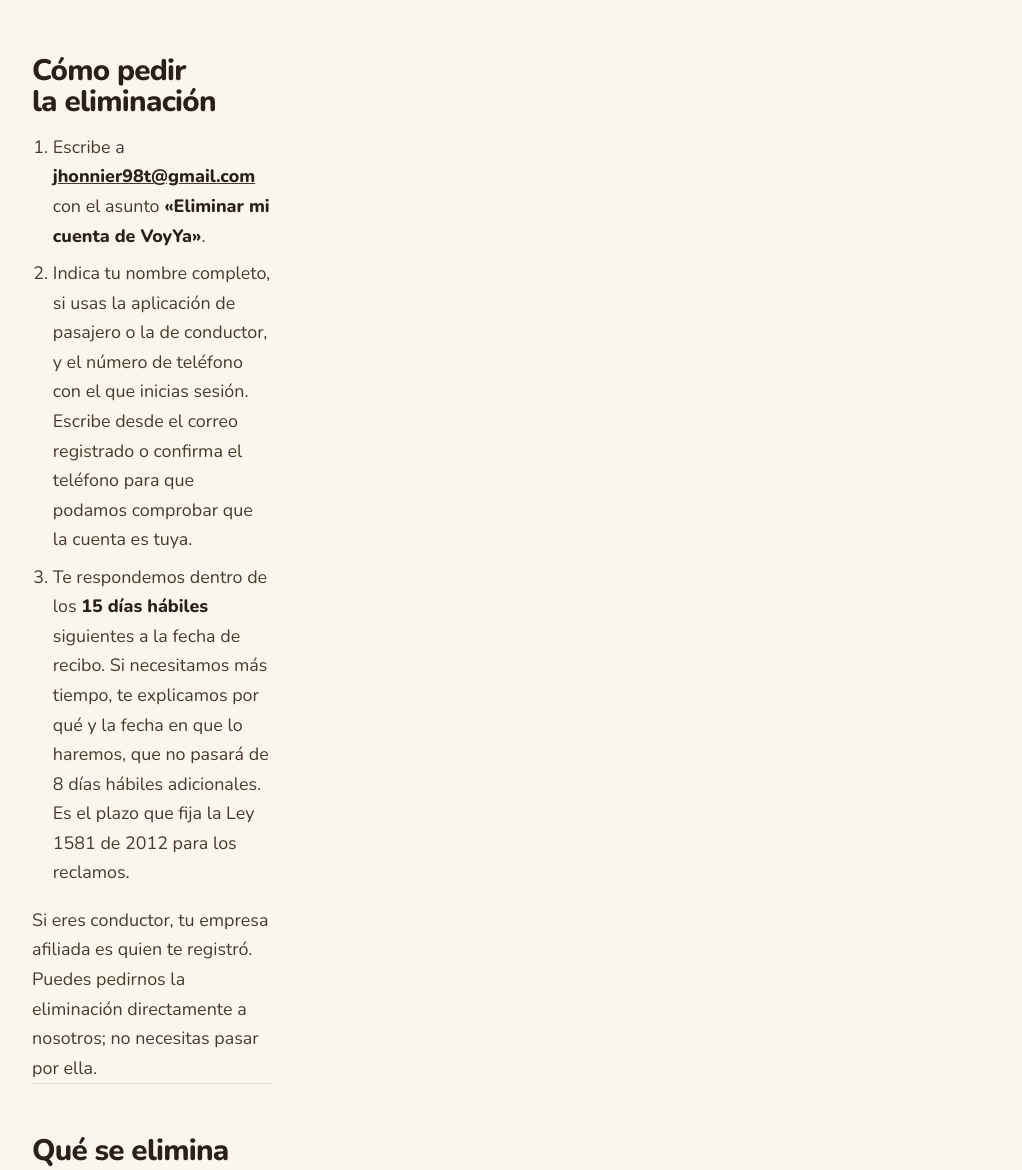
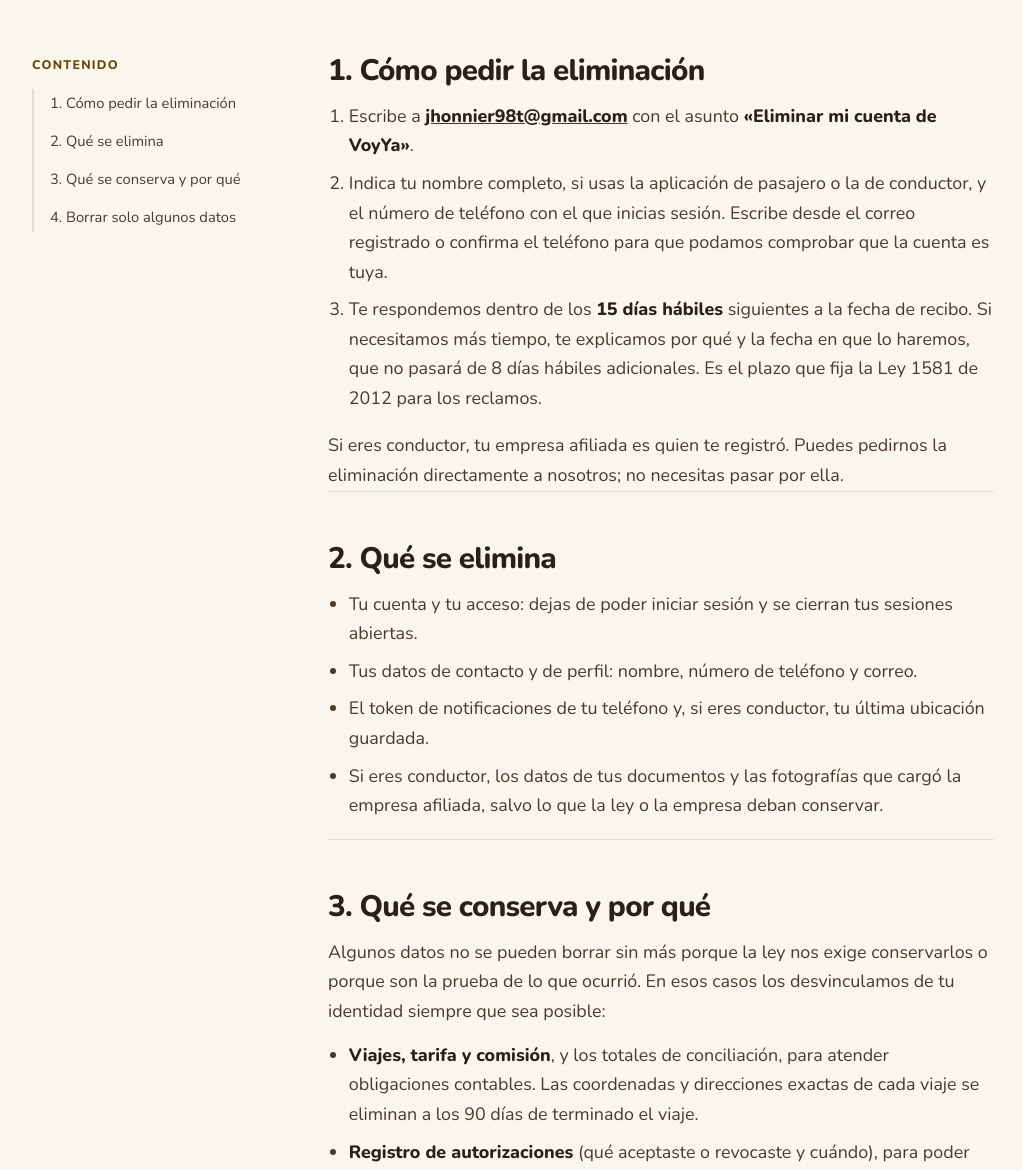
Before and after one commit to VoyYaa/voyya-page, a plain HTML site: page delete-account.html in a window 1280 px wide. Shown: the part 540-1710 px from the top of the page, without its empty margins (48-1070 px from the left). Drawn offline with nearby package versions, Linux system fonts and the light colour scheme.

Commit message:
fix(legal): add table of contents to the account deletion page so it fills the layout
Co-Authored-By: Claude Sonnet 5.5 <noreply@anthropic.com>

```diff
--- a/delete-account.html
+++ b/delete-account.html
@@ -56,9 +56,19 @@
         </div>
 
         <div class="legal-layout">
+          <nav class="legal-toc" aria-label="Contenido del documento">
+            <p class="legal-toc-label">Contenido</p>
+            <ol>
+              <li><a href="#pasos">1. Cómo pedir la eliminación</a></li>
+              <li><a href="#se-elimina">2. Qué se elimina</a></li>
+              <li><a href="#se-conserva">3. Qué se conserva y por qué</a></li>
+              <li><a href="#solo-datos">4. Borrar solo algunos datos</a></li>
+            </ol>
+          </nav>
+
           <div class="legal-body">
             <section class="legal-section" id="pasos">
-              <h2>Cómo pedir la eliminación</h2>
+              <h2>1. Cómo pedir la eliminación</h2>
               <ol>
                 <li>
                   Escribe a
@@ -92,7 +102,7 @@
             </section>
 
             <section class="legal-section" id="se-elimina">
-              <h2>Qué se elimina</h2>
+              <h2>2. Qué se elimina</h2>
               <ul>
                 <li>
                   Tu cuenta y tu acceso: dejas de poder iniciar sesión y se
@@ -115,7 +125,7 @@
             </section>
 
             <section class="legal-section" id="se-conserva">
-              <h2>Qué se conserva y por qué</h2>
+              <h2>3. Qué se conserva y por qué</h2>
               <p>
                 Algunos datos no se pueden borrar sin más porque la ley nos
                 exige conservarlos o porque son la prueba de lo que ocurrió.
@@ -148,7 +158,7 @@
             </section>
 
             <section class="legal-section" id="solo-datos">
-              <h2>Quiero borrar solo algunos datos</h2>
+              <h2>4. Quiero borrar solo algunos datos</h2>
               <p>
                 No tienes que eliminar toda la cuenta. Si prefieres que
                 corrijamos, actualicemos o borremos solo algunos datos, o que
```
